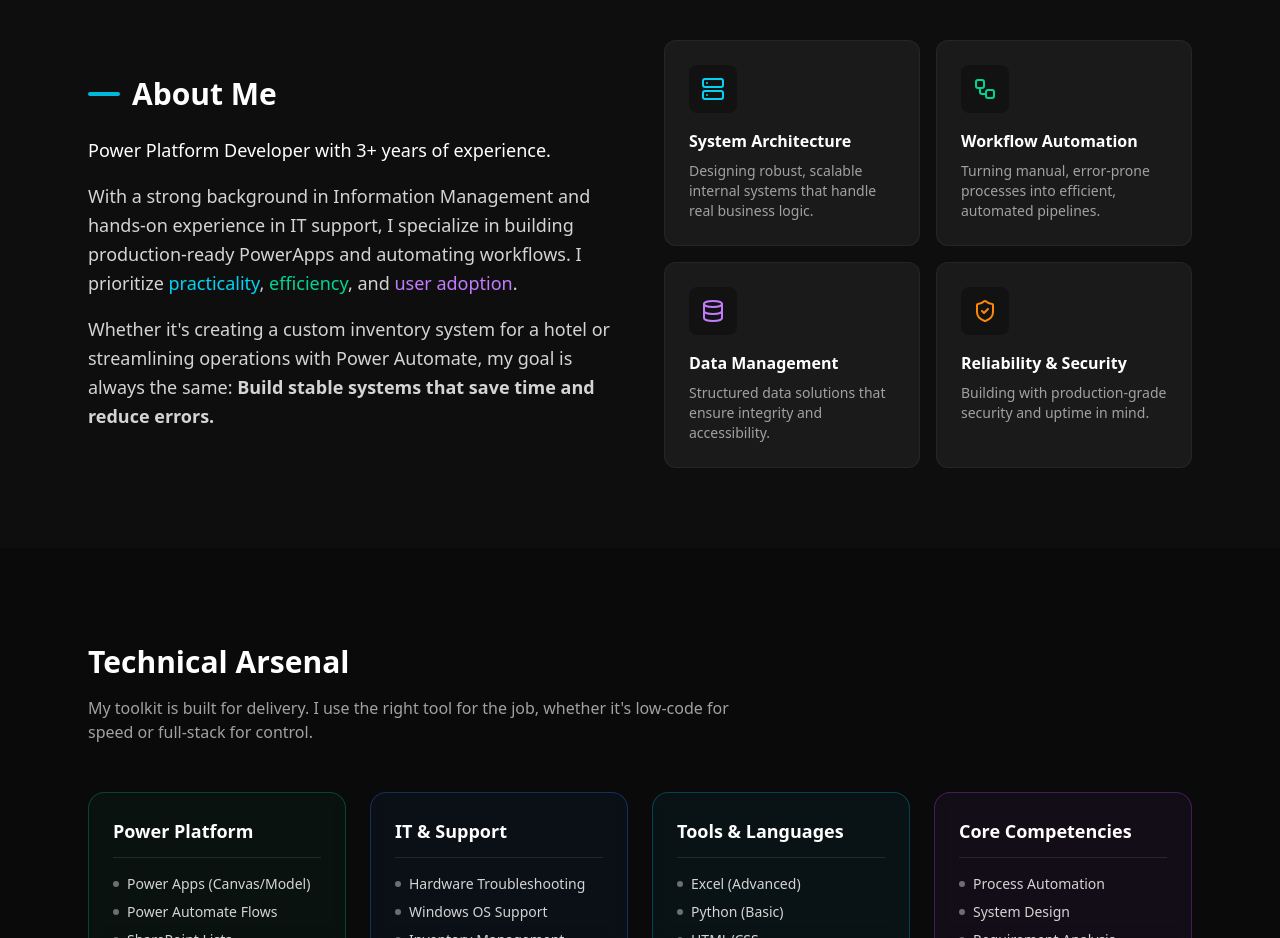
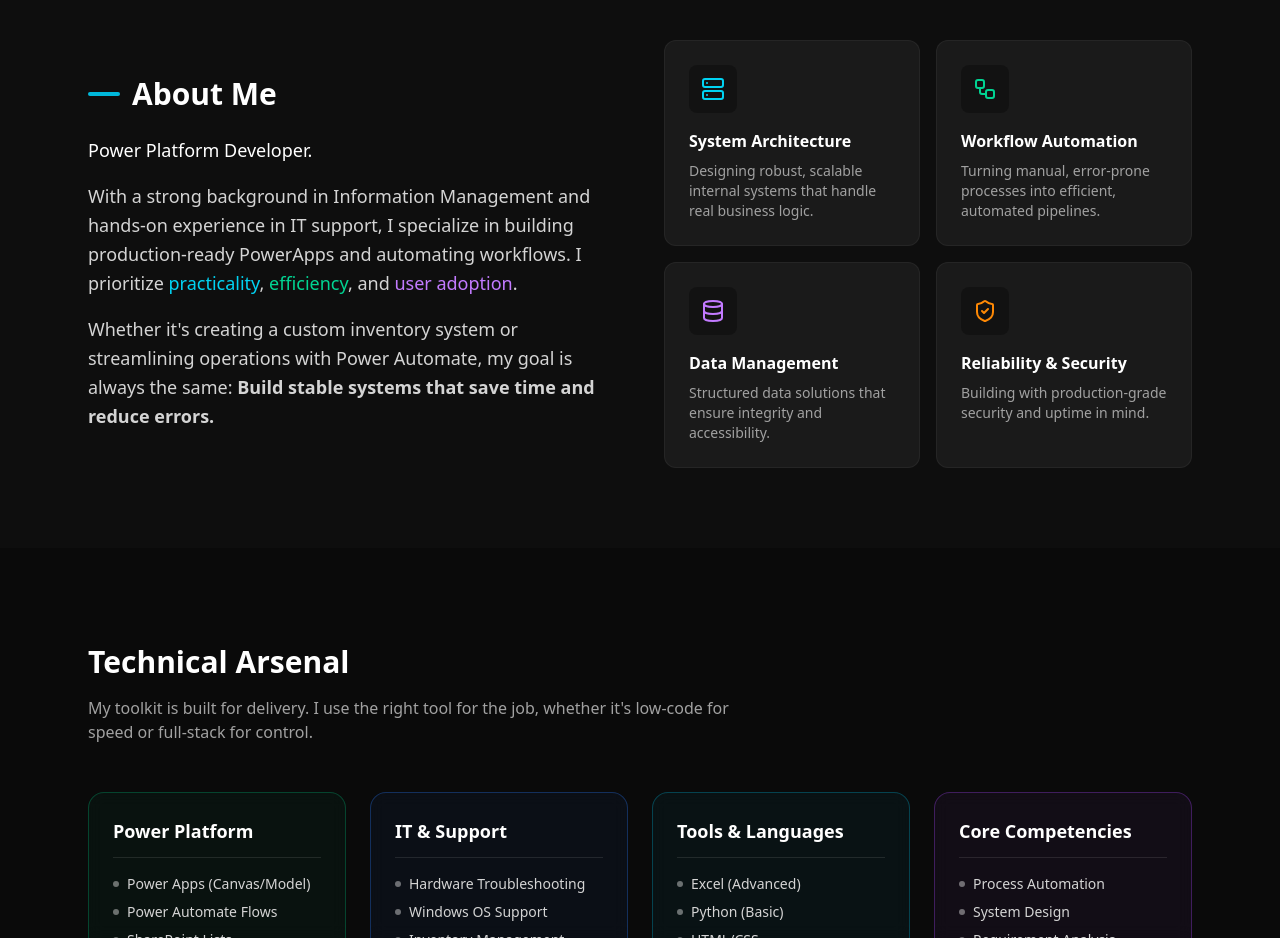
Before and after one commit to Prince-Raut/my-portfolio, a Next.js app: page / in a window 1280 px wide. Shown: the part 840-1778 px from the top of the page. Built offline with nearby package versions, Linux system fonts and the light colour scheme.

Commit message:
Update About component description and experience

```diff
--- a/src/components/About.tsx
+++ b/src/components/About.tsx
@@ -51,7 +51,7 @@ export default function About() {
                         className="space-y-4 text-neutral-300 leading-relaxed text-lg"
                     >
                         <p>
-                            <strong className="text-white font-medium">Power Platform Developer with 3+ years of experience.</strong>
+                            <strong className="text-white font-medium">Power Platform Developer.</strong>
                         </p>
                         <p>
                             With a strong background in Information Management and hands-on experience in IT support, I specialize in building production-ready PowerApps and automating workflows. I prioritize
@@ -60,7 +60,7 @@ export default function About() {
                             <span className="text-purple-400"> user adoption</span>.
                         </p>
                         <p>
-                            Whether it's creating a custom inventory system for a hotel or streamlining operations with Power Automate, my goal is always the same: <strong>Build stable systems that save time and reduce errors.</strong>
+                            Whether it's creating a custom inventory system or streamlining operations with Power Automate, my goal is always the same: <strong>Build stable systems that save time and reduce errors.</strong>
                         </p>
                     </motion.div>
                 </div>
```
